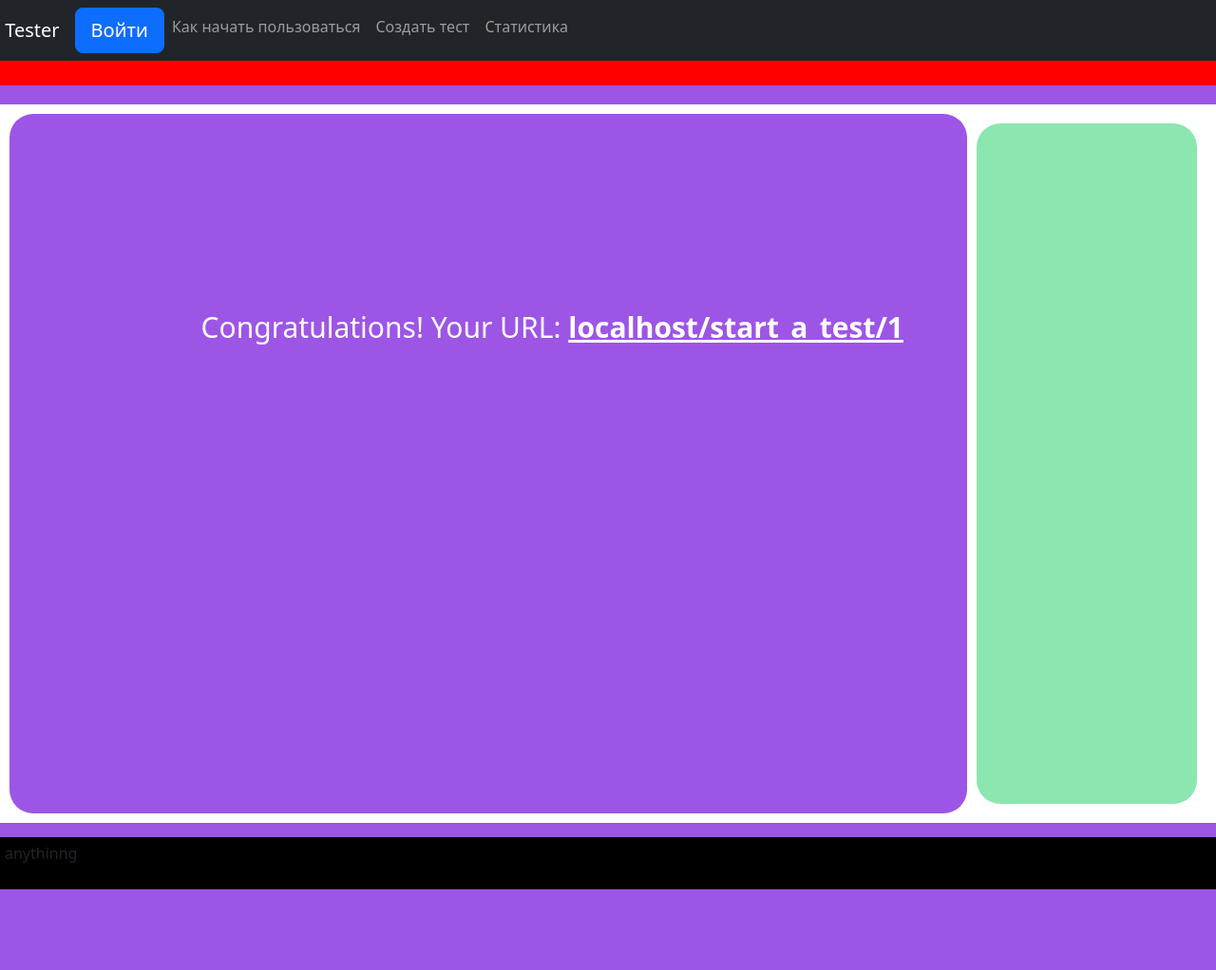
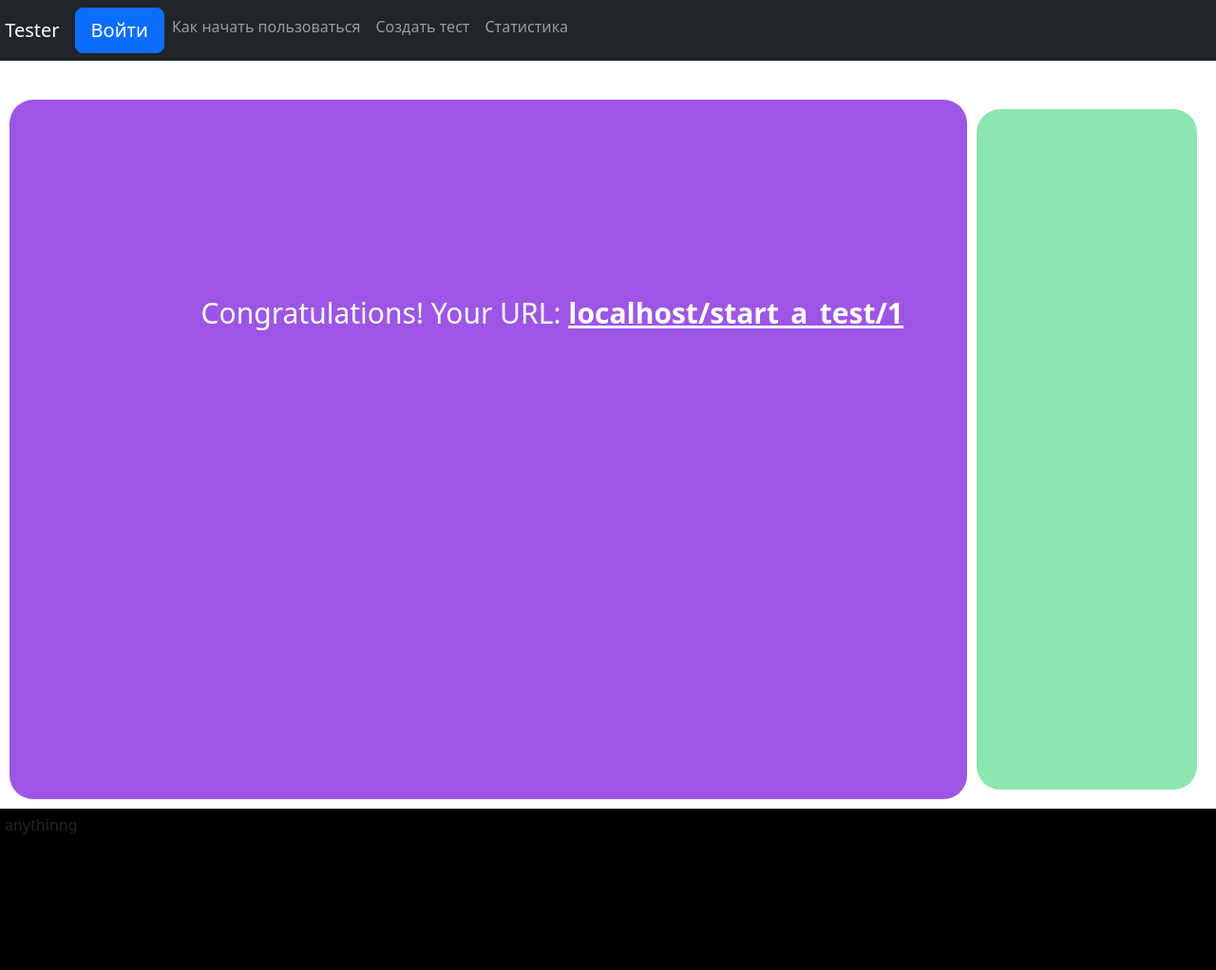
Before and after one commit to moipo/tester, a Django app: page /geturl/1 in a window 1280 px wide. Shown: the whole page at 95% size. Before the commit the page ends 937 px from the top, so only its background shows below. Run offline with Django 4.2, Linux system fonts and the light colour scheme.

Commit message:
frontend is set up

```diff
--- a/templates/base_with_sidebar.html
+++ b/templates/base_with_sidebar.html
@@ -59,6 +59,11 @@
 
 
 <style>
+
+  body{
+    background: white;
+  }
+
 .content{
   height:100%;
   width:80%;
--- a/templates/include/footer.html
+++ b/templates/include/footer.html
@@ -10,9 +10,9 @@
 <style>
 .normal_footer
 {
-  height: 55px;
+  height: 170px;
   width: 100%;
-  margin-top: 15px;
+  margin-top: 0px;
   display:block;
   background-color:black;
   padding: 5px;
--- a/templates/include/header.html
+++ b/templates/include/header.html
@@ -42,10 +42,9 @@
 <style>
 .normal_header
 {
-  margin-bottom: 20px;
+  margin-bottom: 5px;
   display: block;
   width: 100%;
   height:90px;
-  background-color:red;
 }
 </style>
--- a/univ_app/static/univ_app/css/base.css
+++ b/univ_app/static/univ_app/css/base.css
@@ -1,5 +1,5 @@
 body{
-  background: #9d55e6;
+  background: white;
 }
 
 
@@ -8,7 +8,7 @@ body{
   margin-left: 45%;
   margin-right: 45%;
   margin-top: 17%;
-  background-color:red;
+  background-color:white;
 }
 
 .mb-10{
```
Also changed, not shown: templates/base.html (+10 -0 lines), db.sqlite3.
